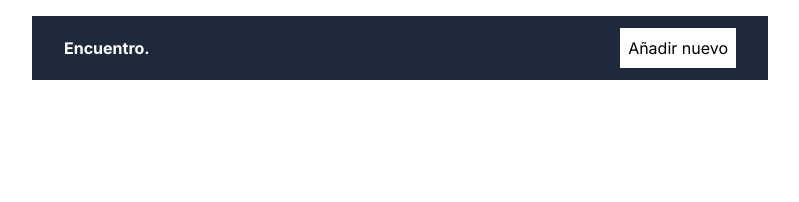
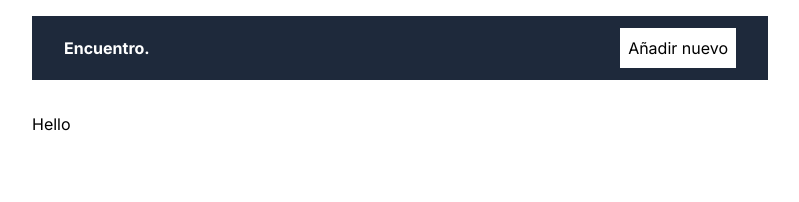
Before and after one commit to IAFloresCh/Encuentro, a Next.js app: page / in a window 1280 px wide. Shown: the top 202 px of the page, without its empty margins (240-1039 px from the left). Built offline with nearby package versions, Linux system fonts and the light colour scheme.

Commit message:
last commit 4

```diff
--- a/app/page.jsx
+++ b/app/page.jsx
@@ -2,5 +2,5 @@ import TopicsList from "@/components/TopicsList";
 
 export default function Home() {
   //return <TopicsList />;
-  <div>Hello</div>
+  return <div>Hello</div>
 }
```
